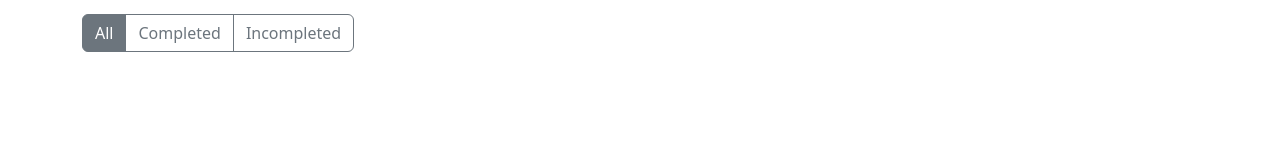
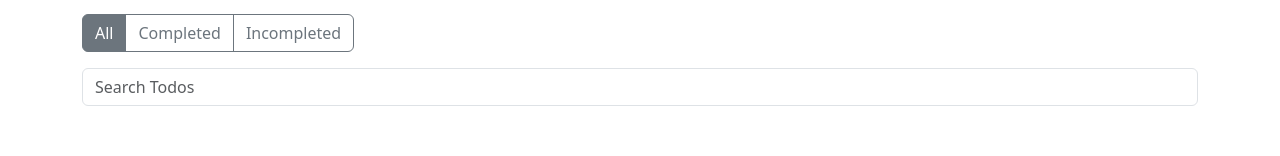
Before and after one commit to su1415/todo_app, a React (Create React App) app: page / in a window 1280 px wide. Shown: the part 144-300 px from the top of the page. Built offline with nearby package versions, Linux system fonts and the light colour scheme.

Commit message:
feat: 検索機能を追加

```diff
--- a/src/App.js
+++ b/src/App.js
@@ -7,6 +7,7 @@
   const [newTodoText, setNewTodoText] = useState("");
   const [newTodoDueDate, setNewTodoDueDate] = useState("");
   const [filter, setFilter] = useState(loadFilterFromLocalStorage());
+  const [searchTodoText, setSearchTodoText] = useState("");
 
   useEffect(() => {
     saveTodosToLocalStorage(todos);
@@ -51,6 +52,8 @@
     if (filter === "completed") return todo.completed;
     if (filter === "incompleted") return !todo.completed;
     return true;
+  }).filter(todo => {
+    return todo.text.includes(searchTodoText);
   });
 
   const renderFilterButton = (filterType, label) => (
@@ -90,6 +93,15 @@
         { renderFilterButton("completed", "Completed") }
         { renderFilterButton("incompleted", "Incompleted") }
       </div>
+      <div className="mb-3">
+        <input
+          type="text"
+          className="form-control"
+          placeholder="Search Todos"
+          value={ searchTodoText }
+          onChange={ (e) => setSearchTodoText(e.target.value) }
+        />
+      </div>
       <TodoList
         todos={ filteredTodos }
         onDeleteTodo={ handleDeleteTodo }
```
